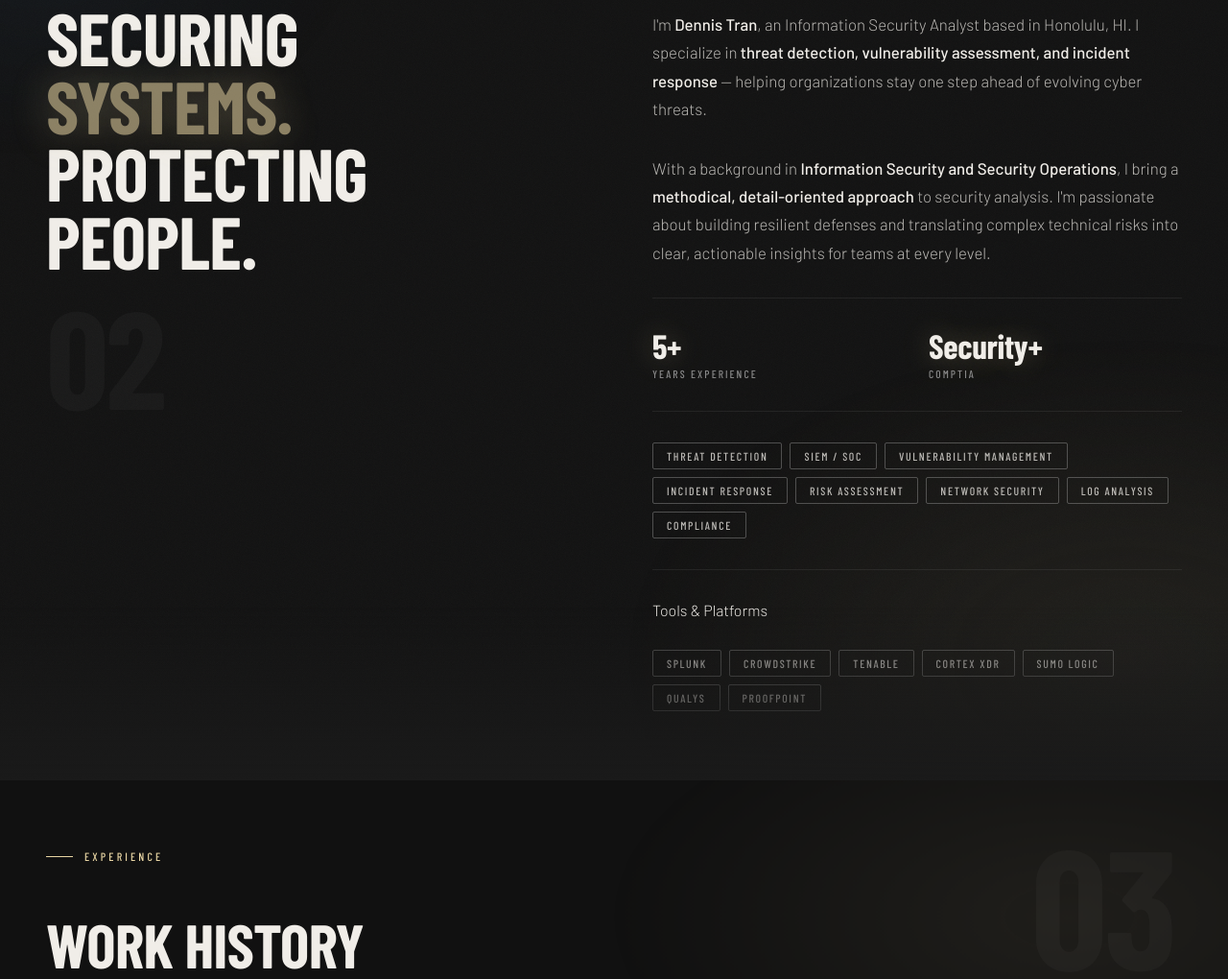
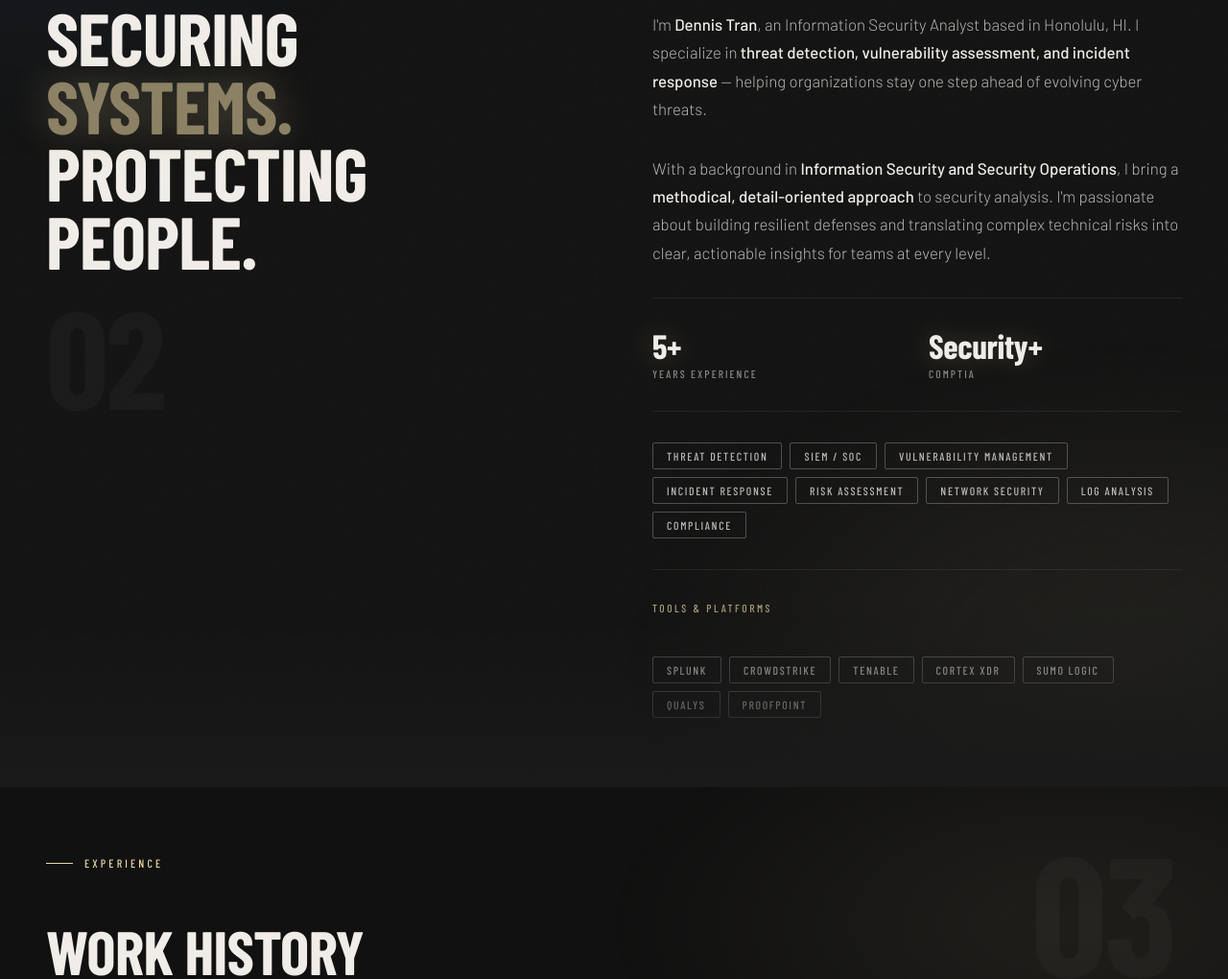
Before and after one commit to dvtrn-pro/dvtrn-pro.github.io, a plain HTML site: page index.html in a window 1280 px wide. Shown: the part 1002-2022 px from the top of the page at 96% size. Drawn offline with nearby package versions, Linux system fonts and the light colour scheme; animation ran at ten frames a second; a web font is replaced by a local one.

Commit message:
Update style.css
Added styles for about sublabel and adjusted tools block.

```diff
--- a/style.css
+++ b/style.css
@@ -755,12 +755,15 @@
 }
 
 /* ── TOOLS & PLATFORMS ── */
-.tools-block {
-  margin-top: 56px;
-}
-
-.tools-label {
-  margin-bottom: 24px;
+.about-sublabel {
+  font-family: 'Barlow Condensed', sans-serif;
+  font-weight: 500;
+  font-size: 0.72rem;
+  letter-spacing: 0.22em;
+  text-transform: uppercase;
+  color: var(--accent);
+  opacity: 0.7;
+  margin-bottom: 12px;
 }
 
 .tools-tags {
```
